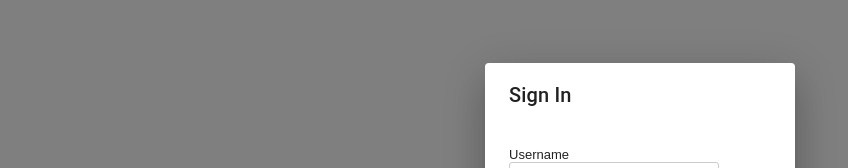
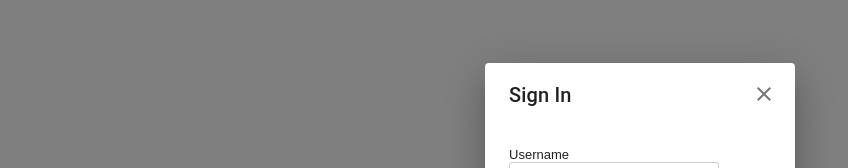
Before and after one commit to EasonLLin/wistron-frontend-homework, a React (Create React App) app: page /wistron-frontend-homework/signin in a window 1280 px wide. Both pictures are taken after a click on the button "SIGN IN". Shown: the part 205-373 px from the top of the page, without its empty margins (0-848 px from the left). Built offline with nearby package versions, Linux system fonts and the light colour scheme; what axios-mock-adapter would draw is missing.

Commit message:
feat: add close icon on top-right of sign in dialog

```diff
--- a/package.json
+++ b/package.json
@@ -5,6 +5,7 @@
   "private": false,
   "dependencies": {
     "@material-ui/core": "^4.3.1",
+    "@material-ui/icons": "^4.2.1",
     "@material-ui/styles": "^4.3.0",
     "axios": "^0.19.0",
     "axios-mock-adapter": "^1.17.0",
--- a/src/views/SignIn/components/SignInDialog.js
+++ b/src/views/SignIn/components/SignInDialog.js
@@ -11,6 +11,8 @@ import DialogActions from '@material-ui/core/DialogActions'
 import DialogContent from '@material-ui/core/DialogContent'
 import DialogTitle from '@material-ui/core/DialogTitle'
 import CircularProgress from '@material-ui/core/CircularProgress'
+import IconButton from '@material-ui/core/IconButton'
+import CloseIcon from '@material-ui/icons/Close'
 
 const FormGroup = styled.div`
   margin-bottom: 18px;
@@ -41,6 +43,11 @@ const useStyles = makeStyles({
   progress: {
     width: '24px',
     height: '24px',
+  },
+  closeButton: {
+    position: 'absolute',
+    right: '7px',
+    top: '7px',
   },
 })
 
@@ -76,7 +83,12 @@ const SignInDialog = props => {
       </Button>
 
       <Dialog open={open} aria-labelledby="dialog-title" onClose={handleClose}>
-        <DialogTitle id="dialog-title">Sign In</DialogTitle>
+        <DialogTitle id="dialog-title">
+          Sign In
+          <IconButton className={classes.closeButton} onClick={handleClose}>
+            <CloseIcon />
+          </IconButton>
+        </DialogTitle>
         <Form
           onSubmit={handleSignIn}
           render={({ handleSubmit, submitting, values }) => (
```
Also changed, not shown: 1 other file (tests, documents, lock files or other folders).
